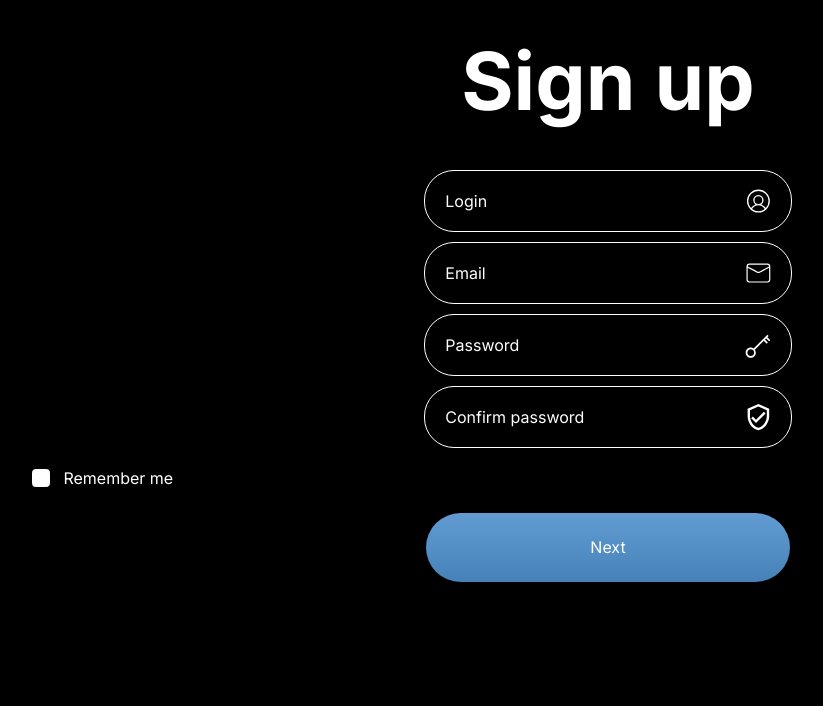
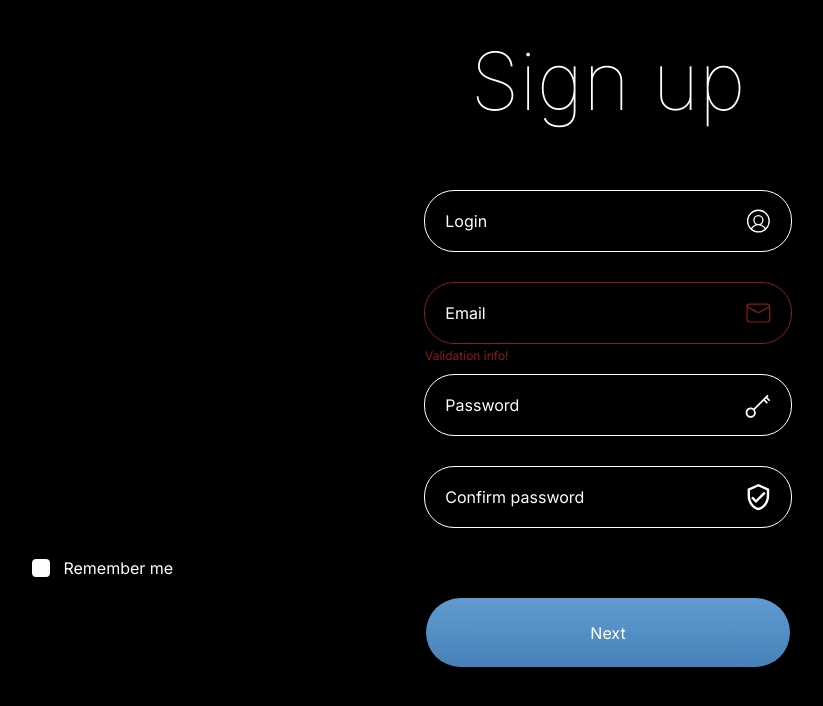
Before and after one commit to PiotrKinder/LiftLog, a React (Vite) app in the folder ClientApp/LiftLogClientApp/: page / in a window 1280 px wide. Shown: the top 706 px of the page, without its empty margins (32-855 px from the left). Built offline with nearby package versions, Linux system fonts and the light colour scheme.

Commit message:
Input validation

```diff
--- a/ClientApp/LiftLogClientApp/index.html
+++ b/ClientApp/LiftLogClientApp/index.html
@@ -3,6 +3,7 @@
   <head>
     <meta charset="UTF-8" />
     <link rel="icon" type="image/svg+xml" href="/vite.svg" />
+    <link href="https://fonts.googleapis.com/css2?family=Inter:wght@100;300;400;700;900&display=swap" rel="stylesheet">
     <meta name="viewport" content="width=device-width, initial-scale=1.0" />
     <title>LiftLog</title>
   </head>
--- a/ClientApp/LiftLogClientApp/src/Style.css
+++ b/ClientApp/LiftLogClientApp/src/Style.css
@@ -4,6 +4,7 @@ body{
 
 :root{
   --active-color: rgb(128, 128, 128);
+  --validation-color: rgb(139, 27, 27);
 }
 
 #root {
--- a/ClientApp/LiftLogClientApp/src/controls/checkbox/Checkbox.module.css
+++ b/ClientApp/LiftLogClientApp/src/controls/checkbox/Checkbox.module.css
@@ -8,13 +8,11 @@
     --t-fast: 0.2s;
     --e-in: ease-in;
     --e-out: cubic-bezier(.11,.29,.18,.98);
-
-  display: inline-flex;
   align-items: center;
   text-align: left;
   max-width: 100%;
   margin-top: 10px;
-  margin-bottom: 10px;
+  margin-bottom: 20px;
   margin-left: 5%;
   }
 
--- a/ClientApp/LiftLogClientApp/src/controls/header/Header.module.css
+++ b/ClientApp/LiftLogClientApp/src/controls/header/Header.module.css
@@ -1,3 +1,5 @@
+
+
 .container{
     display: flex;
     justify-content: center;
@@ -5,10 +7,12 @@
     height: 20vh;
     color: white;
     font-family: 'Inter', sans-serif;
-    font-weight: 100;
     font-size: 40px;
 }
 
 .header{
     margin: 0;
 }
+h1{
+    font-weight: 200;
+}
--- a/ClientApp/LiftLogClientApp/src/controls/input/Input.module.css
+++ b/ClientApp/LiftLogClientApp/src/controls/input/Input.module.css
@@ -7,13 +7,17 @@
     width: 366px;
     background-color: black;
     position: relative;
-    margin-top: 10px;
-    margin-bottom: 10px;
+    margin-top: 30px;
+    margin-bottom: 30px;
     margin-inline: auto;
 }
 
 .container.active{
     border: 1px var(--active-color) solid;
+}
+
+.container.valid{
+    border: 1px var(--validation-color) solid;
 }
 
 .input{
@@ -47,5 +51,18 @@
 }
 
 .icon.active{
-    color: var(--active-color)
+    color: var(--active-color);
 }
+
+.icon.valid{
+    color: var(--validation-color);
+}
+
+.validText{
+    color: var(--validation-color);
+    position: absolute;
+    top: 100%;
+    font-family: 'Inter', sans-serif;
+    font-size: 12px;
+    padding-top: 5px;
+}
--- a/ClientApp/LiftLogClientApp/src/controls/input/Input.tsx
+++ b/ClientApp/LiftLogClientApp/src/controls/input/Input.tsx
@@ -5,10 +5,12 @@ import IconTypeEnum from "../../helpers/iconManager/enums/IconTypeEnum";
 
 interface Props {
   isValid?: boolean;
+  validationMessage?: string;
   placeholder: string;
   icon?: IconTypeEnum;
+  type?: string;
 }
-function Input({ icon, placeholder }: Props) {
+function Input({ icon, placeholder, type, isValid, validationMessage }: Props) {
   const [isActive, setIsActive] = useState(false);
 
   function onFocusEventHandler(): void {
@@ -19,17 +21,31 @@ function Input({ icon, placeholder }: Props) {
   }
 
   return (
-    <div className={`${classes.container} ${isActive ? classes.active : ""}`}>
+    <div
+      className={`${classes.container} ${isActive ? classes.active : ""} ${
+        isValid ? classes.valid : ""
+      }`}
+    >
       <input
         placeholder={placeholder}
         className={classes.input}
         onFocus={onFocusEventHandler}
         onBlur={onBlurEventHandler}
+        type={type}
       />
       {icon && (
-        <span className={`${classes.icon} ${isActive ? classes.active : ""}`}>
+        <span
+          className={`${classes.icon} ${isActive ? classes.active : ""} ${
+            isValid ? classes.valid : ""
+          }`}
+        >
           {IconManager.getIcon(icon)}
         </span>
+      )}
+      {isValid && (
+        <div className={classes.validText}>
+          <span>{validationMessage}</span>
+        </div>
       )}
     </div>
   );
--- a/ClientApp/LiftLogClientApp/src/screens/loginScreen/LogInScreen.tsx
+++ b/ClientApp/LiftLogClientApp/src/screens/loginScreen/LogInScreen.tsx
@@ -3,12 +3,14 @@ import classes from "./LogInScreen.module.css";
 import icons from "../../helpers/iconManager/enums/IconTypeEnum";
 import Checkbox from "../../controls/checkbox/Checkbox";
 import Button from "../../controls/button/Button";
+import Header from "../../controls/header/Header";
 
 function LogInScreen() {
   return (
     <div className={classes.container}>
-      <Input placeholder="Email" icon={icons.Mail} />
-      <Input placeholder="Password" icon={icons.Key} />
+      <Header text="Log in" />
+      <Input placeholder="Email" type="email" icon={icons.Mail} />
+      <Input placeholder="Password" type="password" icon={icons.Key} />
       <Checkbox text="Remember me" isChecked={false} />
       <Button text="Next" onCLick={() => {}} />
     </div>
--- a/ClientApp/LiftLogClientApp/src/screens/signupScreen/SignUpScreen.tsx
+++ b/ClientApp/LiftLogClientApp/src/screens/signupScreen/SignUpScreen.tsx
@@ -10,9 +10,19 @@ function SignUpScreen() {
     <div className={classes.container}>
       <Header text="Sign up" />
       <Input placeholder="Login" icon={icons.User} />
-      <Input placeholder="Email" icon={icons.Mail} />
-      <Input placeholder="Password" icon={icons.Key} />
-      <Input placeholder="Confirm password" icon={icons.Confirm} />
+      <Input
+        placeholder="Email"
+        type="email"
+        icon={icons.Mail}
+        isValid={true}
+        validationMessage="Validation info!"
+      />
+      <Input placeholder="Password" type="password" icon={icons.Key} />
+      <Input
+        placeholder="Confirm password"
+        type="password"
+        icon={icons.Confirm}
+      />
       <Checkbox text="Remember me" isChecked={false} />
       <Button text="Next" onCLick={() => {}} />
     </div>
```
